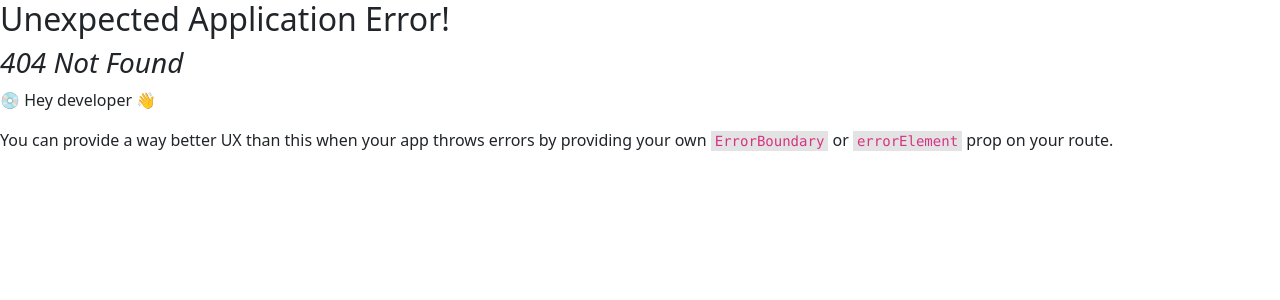
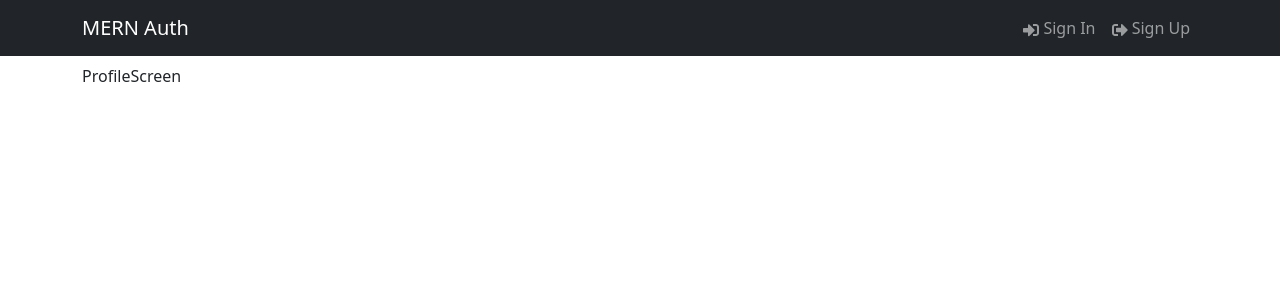
Before and after one commit to yasirshahid/mern-auth, a React (Vite) app in the folder frontend/: page /profile in a window 1280 px wide. Before the commit this address had no page. Shown: the top 300 px of the page. Built offline with nearby package versions, Linux system fonts and the light colour scheme.

Commit message:
Add profile Screen component

```diff
--- a/frontend/src/main.jsx
+++ b/frontend/src/main.jsx
@@ -14,6 +14,7 @@ import "./index.css";
 import HomeScreen from "./screens/HomeScreen.jsx";
 import LoginScreen from "./screens/LoginScreen.jsx";
 import RegisterScreen from "./screens/RegisterScreen.jsx";
+import ProfileScreen from "./screens/ProfileScreen.jsx";
 
 const router = createBrowserRouter(
   createRoutesFromElements(
@@ -21,6 +22,7 @@ const router = createBrowserRouter(
       <Route index={true} path='/' element={<HomeScreen />} />
       <Route path='/login' element={<LoginScreen />} />
       <Route path='/register' element={<RegisterScreen />} />
+      <Route path='/profile' element={<ProfileScreen />} />
     </Route>
   )
 );
--- /dev/null
+++ b/frontend/src/screens/ProfileScreen.jsx
@@ -0,0 +1,7 @@
+import React from "react";
+
+const ProfileScreen = () => {
+  return <div>ProfileScreen</div>;
+};
+
+export default ProfileScreen;
```
